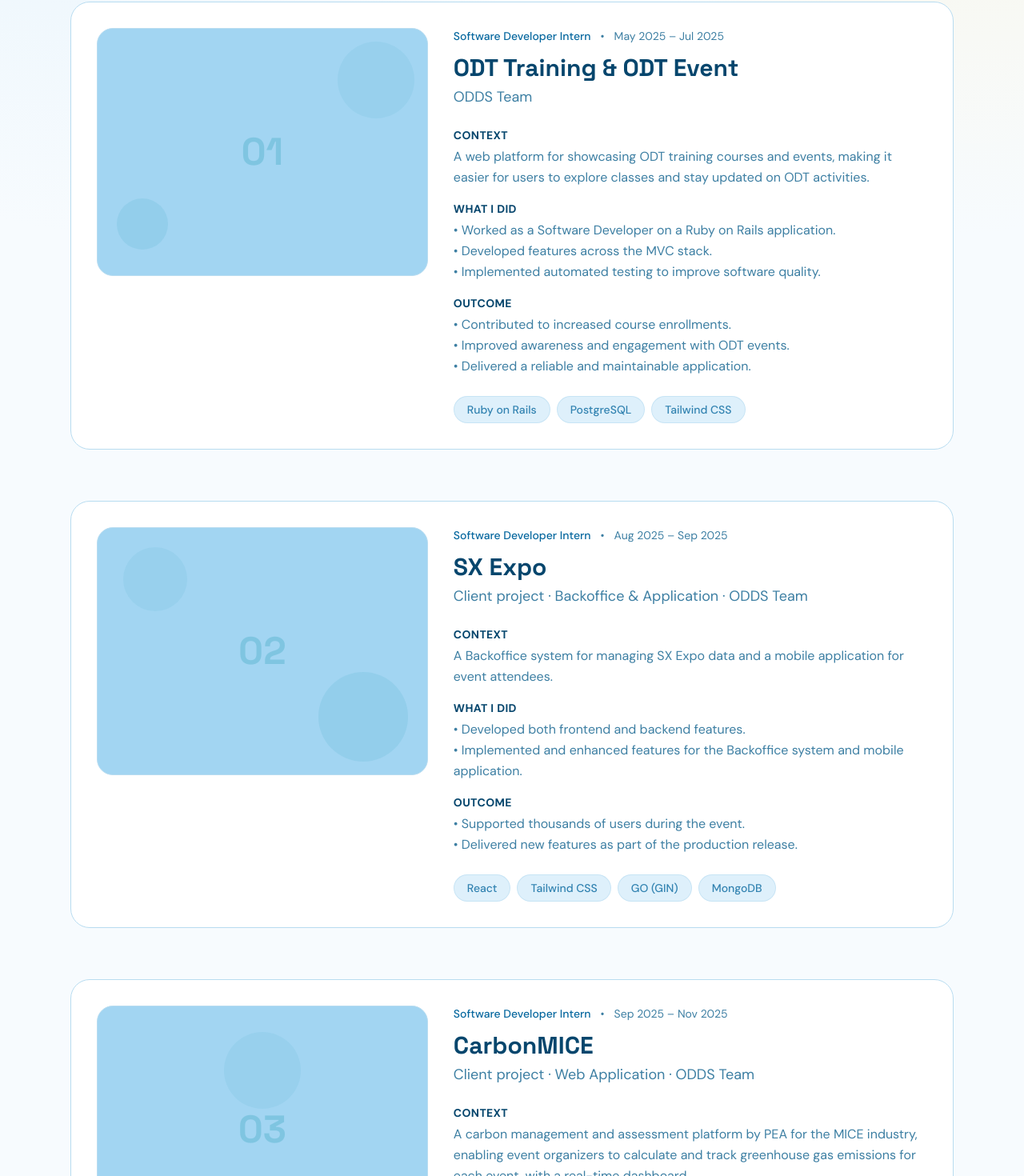
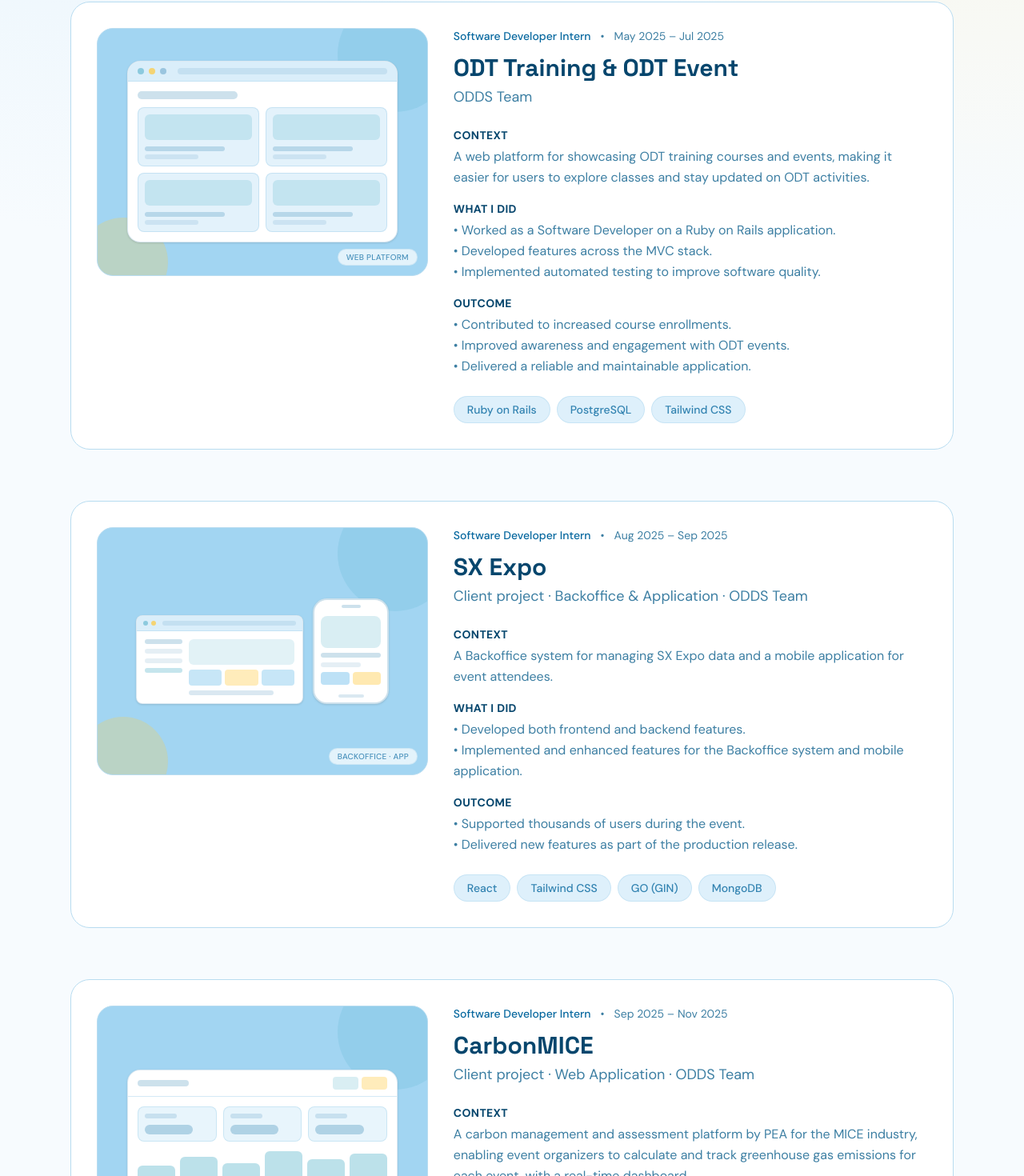
Before and after one commit to pparnfaa/parnfa-portfolio, a React (Vite) app: page / in a window 1280 px wide. Shown: the part 1553-3023 px from the top of the page at 80% size. Built offline with nearby package versions, Linux system fonts and the light colour scheme.

Commit message:
✨ add project visuals

```diff
--- a/src/components/Work.tsx
+++ b/src/components/Work.tsx
@@ -1,26 +1,180 @@
+import type { ReactNode } from "react";
 import { useLanguage } from "../i18n/LanguageContext";
 import { BriefcaseIcon } from "./Icons";
 
-function ProjectVisual({ index }: { index: number }) {
-  const layouts = [
-    "absolute h-24 w-24 rounded-full top-4 right-4 bg-primary/10",
-    "absolute h-16 w-16 rounded-full bottom-8 left-6 bg-primary/15",
-    "absolute h-20 w-20 rounded-full top-6 left-8 bg-primary/10",
-    "absolute h-28 w-28 rounded-full bottom-4 right-6 bg-primary/15",
-    "absolute h-24 w-24 rounded-full top-8 left-1/2 -translate-x-1/2 bg-primary/10",
-    "absolute h-16 w-16 rounded-full bottom-8 right-10 bg-primary/15",
-    "absolute h-20 w-20 rounded-full top-5 right-10 bg-primary/10",
-    "absolute h-24 w-24 rounded-full bottom-6 left-8 bg-primary/15",
-  ] as const;
+function VisualShell({
+  children,
+  label,
+}: {
+  children: ReactNode;
+  label: string;
+}) {
+  return (
+    <div
+      className="relative flex aspect-4/3 items-center justify-center overflow-hidden rounded-2xl border border-border bg-sky-light"
+      aria-hidden
+    >
+      <div className="pointer-events-none absolute -right-8 -top-10 h-36 w-36 rounded-full bg-primary/15" />
+      <div className="pointer-events-none absolute -bottom-10 -left-6 h-28 w-28 rounded-full bg-accent/25" />
+      <div className="relative z-10 w-[82%]">{children}</div>
+      <span className="absolute bottom-3 right-3 rounded-full border border-border/50 bg-card/70 px-2.5 py-0.5 text-[10px] font-medium uppercase tracking-wide text-sky-deep/70 backdrop-blur-sm">
+        {label}
+      </span>
+    </div>
+  );
+}
 
-  const a = layouts[(index * 2) % layouts.length];
-  const b = layouts[(index * 2 + 1) % layouts.length];
+function OdtVisual() {
+  return (
+    <VisualShell label="Web platform">
+      <div className="overflow-hidden rounded-xl border border-sky-deep/15 bg-card shadow-sm">
+        <div className="flex items-center gap-1.5 border-b border-border/60 bg-sky-light/40 px-3 py-2">
+          <span className="h-2 w-2 rounded-full bg-primary/50" />
+          <span className="h-2 w-2 rounded-full bg-accent/70" />
+          <span className="h-2 w-2 rounded-full bg-sky-deep/30" />
+          <span className="ml-2 h-2 flex-1 rounded-full bg-sky-deep/10" />
+        </div>
+        <div className="space-y-2.5 p-3">
+          <div className="h-2.5 w-2/5 rounded-full bg-sky-deep/20" />
+          <div className="grid grid-cols-2 gap-2">
+            {[0, 1, 2, 3].map((i) => (
+              <div
+                key={i}
+                className="rounded-lg border border-border/70 bg-sky-light/30 p-2"
+              >
+                <div className="mb-2 h-8 rounded-md bg-primary/20" />
+                <div className="h-1.5 w-3/4 rounded-full bg-sky-deep/20" />
+                <div className="mt-1 h-1.5 w-1/2 rounded-full bg-sky-deep/10" />
+              </div>
+            ))}
+          </div>
+        </div>
+      </div>
+    </VisualShell>
+  );
+}
+
+function SxExpoVisual() {
+  return (
+    <VisualShell label="Backoffice · App">
+      <div className="relative flex items-end justify-center gap-3">
+        <div className="w-[62%] overflow-hidden rounded-lg border border-sky-deep/15 bg-card shadow-sm">
+          <div className="flex items-center gap-1 border-b border-border/60 bg-sky-light/40 px-2 py-1.5">
+            <span className="h-1.5 w-1.5 rounded-full bg-primary/50" />
+            <span className="h-1.5 w-1.5 rounded-full bg-accent/70" />
+            <span className="ml-1 h-1.5 flex-1 rounded-full bg-sky-deep/10" />
+          </div>
+          <div className="flex gap-2 p-2.5">
+            <div className="w-1/4 space-y-1.5">
+              <div className="h-1.5 rounded-full bg-sky-deep/20" />
+              <div className="h-1.5 rounded-full bg-sky-deep/10" />
+              <div className="h-1.5 rounded-full bg-sky-deep/10" />
+              <div className="h-1.5 rounded-full bg-primary/30" />
+            </div>
+            <div className="flex-1 space-y-1.5">
+              <div className="h-8 rounded-md bg-primary/15" />
+              <div className="grid grid-cols-3 gap-1">
+                <div className="h-5 rounded bg-sky-light/60" />
+                <div className="h-5 rounded bg-accent/35" />
+                <div className="h-5 rounded bg-sky-light/60" />
+              </div>
+              <div className="h-1.5 w-4/5 rounded-full bg-sky-deep/15" />
+            </div>
+          </div>
+        </div>
+        <div className="w-[28%] overflow-hidden rounded-[1.1rem] border-2 border-sky-deep/20 bg-card shadow-sm">
+          <div className="mx-auto mt-1.5 h-1 w-6 rounded-full bg-sky-deep/20" />
+          <div className="space-y-1.5 p-2 pt-2.5">
+            <div className="h-10 rounded-lg bg-primary/20" />
+            <div className="h-1.5 rounded-full bg-sky-deep/20" />
+            <div className="h-1.5 w-2/3 rounded-full bg-sky-deep/10" />
+            <div className="mt-1 grid grid-cols-2 gap-1">
+              <div className="h-4 rounded bg-sky-light/70" />
+              <div className="h-4 rounded bg-accent/40" />
+            </div>
+          </div>
+          <div className="mx-auto mb-1.5 mt-1 h-1 w-8 rounded-full bg-sky-deep/15" />
+        </div>
+      </div>
+    </VisualShell>
+  );
+}
+
+function CarbonMiceVisual() {
+  const bars = [38, 62, 45, 78, 55, 70];
+  return (
+    <VisualShell label="Dashboard">
+      <div className="overflow-hidden rounded-xl border border-sky-deep/15 bg-card shadow-sm">
+        <div className="flex items-center justify-between border-b border-border/60 px-3 py-2">
+          <div className="h-2 w-16 rounded-full bg-sky-deep/20" />
+          <div className="flex gap-1">
+            <span className="h-4 w-8 rounded bg-primary/20" />
+            <span className="h-4 w-8 rounded bg-accent/35" />
+          </div>
+        </div>
+        <div className="grid grid-cols-3 gap-2 p-3">
+          {[0, 1, 2].map((i) => (
+            <div
+              key={i}
+              className="rounded-lg border border-border/60 bg-sky-light/25 p-2"
+            >
+              <div className="h-1.5 w-1/2 rounded-full bg-sky-deep/15" />
+              <div className="mt-2 h-3 w-3/4 rounded-md bg-sky-deep/25" />
+            </div>
+          ))}
+        </div>
+        <div className="flex items-end gap-1.5 px-3 pb-3">
+          {bars.map((h, i) => (
+            <div
+              key={i}
+              className="flex-1 rounded-t-md bg-primary/35"
+              style={{ height: `${h * 0.45}px` }}
+            />
+          ))}
+        </div>
+      </div>
+    </VisualShell>
+  );
+}
+
+function KtcVisual() {
+  return (
+    <VisualShell label="Mobile app">
+      <div className="mx-auto w-[42%] overflow-hidden rounded-[1.35rem] border-[2.5px] border-sky-deep/20 bg-card shadow-sm">
+        <div className="mx-auto mt-2 h-1.5 w-10 rounded-full bg-sky-deep/20" />
+        <div className="space-y-2 p-3 pt-3">
+          <div className="h-2 w-1/2 rounded-full bg-sky-deep/20" />
+          <div className="rounded-xl bg-linear-to-br from-primary/30 to-sky-deep/20 p-3">
+            <div className="h-1.5 w-1/3 rounded-full bg-card/70" />
+            <div className="mt-3 h-3 w-2/3 rounded-md bg-card/80" />
+            <div className="mt-1.5 h-1.5 w-1/2 rounded-full bg-card/50" />
+          </div>
+          <div className="space-y-1.5">
+            <div className="h-7 rounded-lg border border-border/70 bg-sky-light/30" />
+            <div className="h-7 rounded-lg border border-border/70 bg-sky-light/30" />
+            <div className="h-7 rounded-lg bg-primary/25" />
+          </div>
+        </div>
+        <div className="mx-auto mb-2 mt-1 h-1 w-10 rounded-full bg-sky-deep/15" />
+      </div>
+    </VisualShell>
+  );
+}
+
+const projectVisuals: Record<string, () => ReactNode> = {
+  odt: OdtVisual,
+  "sx-expo": SxExpoVisual,
+  carbonmice: CarbonMiceVisual,
+  ktc: KtcVisual,
+};
+
+function ProjectVisual({ id, index }: { id: string; index: number }) {
+  const Visual = projectVisuals[id];
+  if (Visual) return <Visual />;
 
   return (
-    <div className="relative flex aspect-[4/3] items-center justify-center overflow-hidden rounded-2xl border border-border bg-sky-light">
-      <div className={a} />
-      <div className={b} />
-      <span className="relative z-10 font-display text-5xl font-bold text-primary/35">
+    <div className="relative flex aspect-4/3 items-center justify-center overflow-hidden rounded-2xl border border-border bg-sky-light">
+      <span className="font-display text-5xl font-bold text-primary/35">
         {String(index + 1).padStart(2, "0")}
       </span>
     </div>
@@ -53,7 +207,7 @@ export function Work() {
             className="hover:shadow-card-soft grid gap-8 rounded-3xl border border-border bg-card p-6 transition-shadow md:grid-cols-12 md:p-8"
           >
             <div className="md:col-span-5">
-              <ProjectVisual index={index} />
+              <ProjectVisual id={project.id} index={index} />
             </div>
 
             <div className="md:col-span-7">
```
